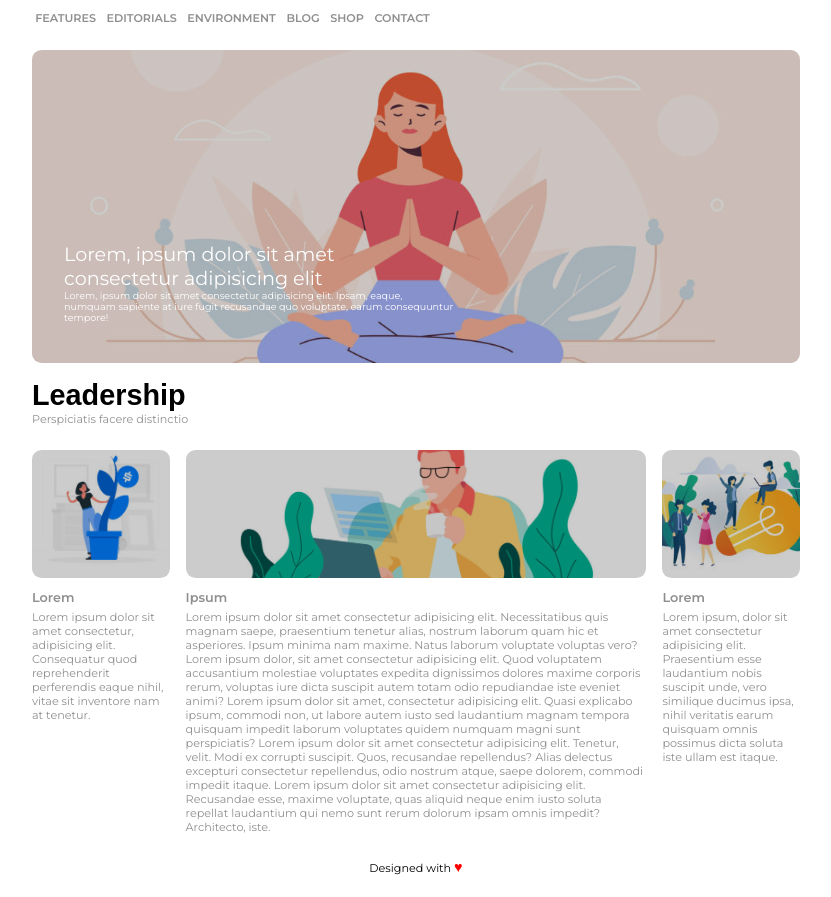
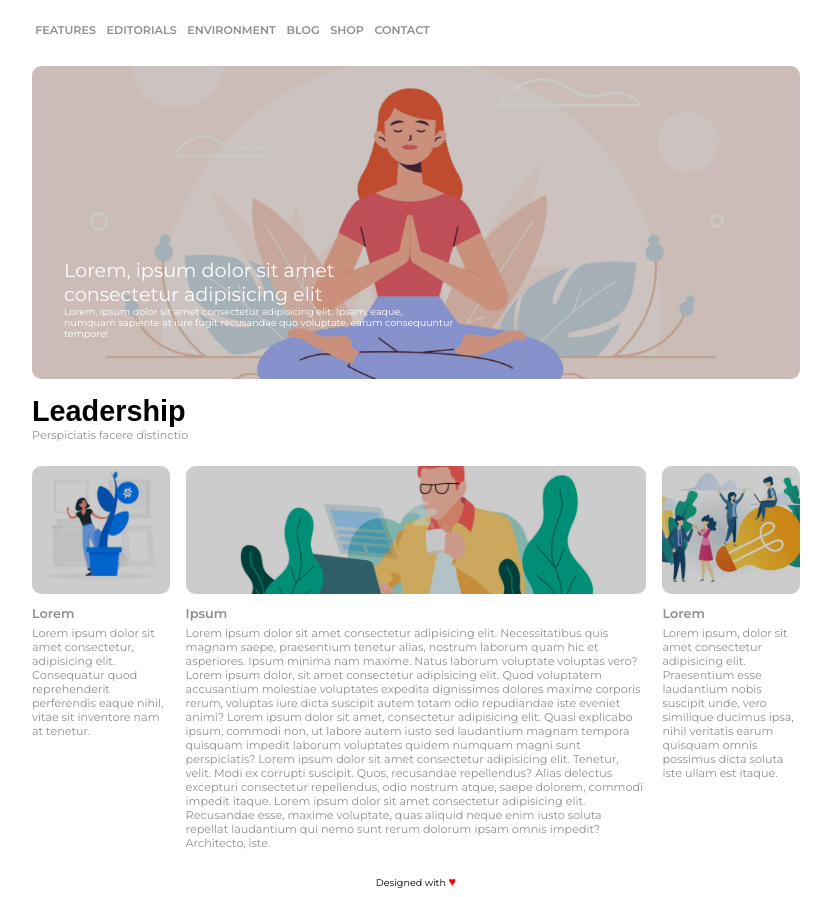
Before and after one commit to Barbarubia/htmlcss-wp, a plain HTML site: page index.html in a window 1280 px wide. Shown: the part 56-953 px from the top of the page, without its empty margins (224-1055 px from the left). Drawn offline with Linux system fonts and the light colour scheme.

Commit message:
Some general adjustments

```diff
--- a/css/style.css
+++ b/css/style.css
@@ -13,6 +13,7 @@
 
 header .logo {
     width: 8rem;
+    margin-bottom: .5rem;
 }
 
 /* STYLE FOR UPPER MENU */
@@ -21,7 +22,7 @@ ul {
 }
 
 li {
-    line-height: 2rem;
+    line-height: 2.5rem;
     display: inline-block;
     font-size: .7rem;
     font-weight: 600;
@@ -141,11 +142,11 @@ a:hover {
 footer {
     margin: .5rem auto;
     text-align: center;
-    font-size: .7rem;
+    font-size: .6rem;
 }
 
 footer span {
     color: red;
-    font-size: .9rem;
+    font-size: .8rem;
 }
 /* END STYLE FOR FOOTER */
--- a/index.html
+++ b/index.html
@@ -1,5 +1,5 @@
 <!DOCTYPE html>
-<html lang="en">
+<html lang="zxx">
 <head>
     <meta charset="UTF-8">
     <meta http-equiv="X-UA-Compatible" content="IE=edge">
@@ -51,23 +51,23 @@
                     <h3>Perspiciatis facere distinctio</h3>
                 </header>
 
-                <div class="column left-column">
+                <section class="column left-column">
                     <img src="img/img-1.jpg" alt="Donna con pianta">
                     <h2>Lorem</h2>
                     <p>Lorem ipsum dolor sit amet consectetur, adipisicing elit. Consequatur quod reprehenderit perferendis eaque nihil, vitae sit inventore nam at tenetur.</p>
-                </div>
+                </section>
 
-                <div class="column center-column">
+                <section class="column center-column">
                     <img src="img/banner-2.jpg" alt="Donna con pianta">
                     <h2>Ipsum</h2>
                     <p>Lorem ipsum dolor sit amet consectetur adipisicing elit. Necessitatibus quis magnam saepe, praesentium tenetur alias, nostrum laborum quam hic et asperiores. Ipsum minima nam maxime. Natus laborum voluptate voluptas vero? Lorem ipsum dolor, sit amet consectetur adipisicing elit. Quod voluptatem accusantium molestiae voluptates expedita dignissimos dolores maxime corporis rerum, voluptas iure dicta suscipit autem totam odio repudiandae iste eveniet animi? Lorem ipsum dolor sit amet, consectetur adipisicing elit. Quasi explicabo ipsum, commodi non, ut labore autem iusto sed laudantium magnam tempora quisquam impedit laborum voluptates quidem numquam magni sunt perspiciatis? Lorem ipsum dolor sit amet consectetur adipisicing elit. Tenetur, velit. Modi ex corrupti suscipit. Quos, recusandae repellendus? Alias delectus excepturi consectetur repellendus, odio nostrum atque, saepe dolorem, commodi impedit itaque. Lorem ipsum dolor sit amet consectetur adipisicing elit. Recusandae esse, maxime voluptate, quas aliquid neque enim iusto soluta repellat laudantium qui nemo sunt rerum dolorum ipsam omnis impedit? Architecto, iste.</p>
-                </div>
+                </section>
 
-                <div class="column right-column">
+                <section class="column right-column">
                     <img src="img/img-3.jpg" alt="Donna con pianta">
                     <h2>Lorem</h2>
                     <p>Lorem ipsum, dolor sit amet consectetur adipisicing elit. Praesentium esse laudantium nobis suscipit unde, vero similique ducimus ipsa, nihil veritatis earum quisquam omnis possimus dicta soluta iste ullam est itaque.</p>
-                </div>
+                </section>
             </section>
         </main>
 
```
